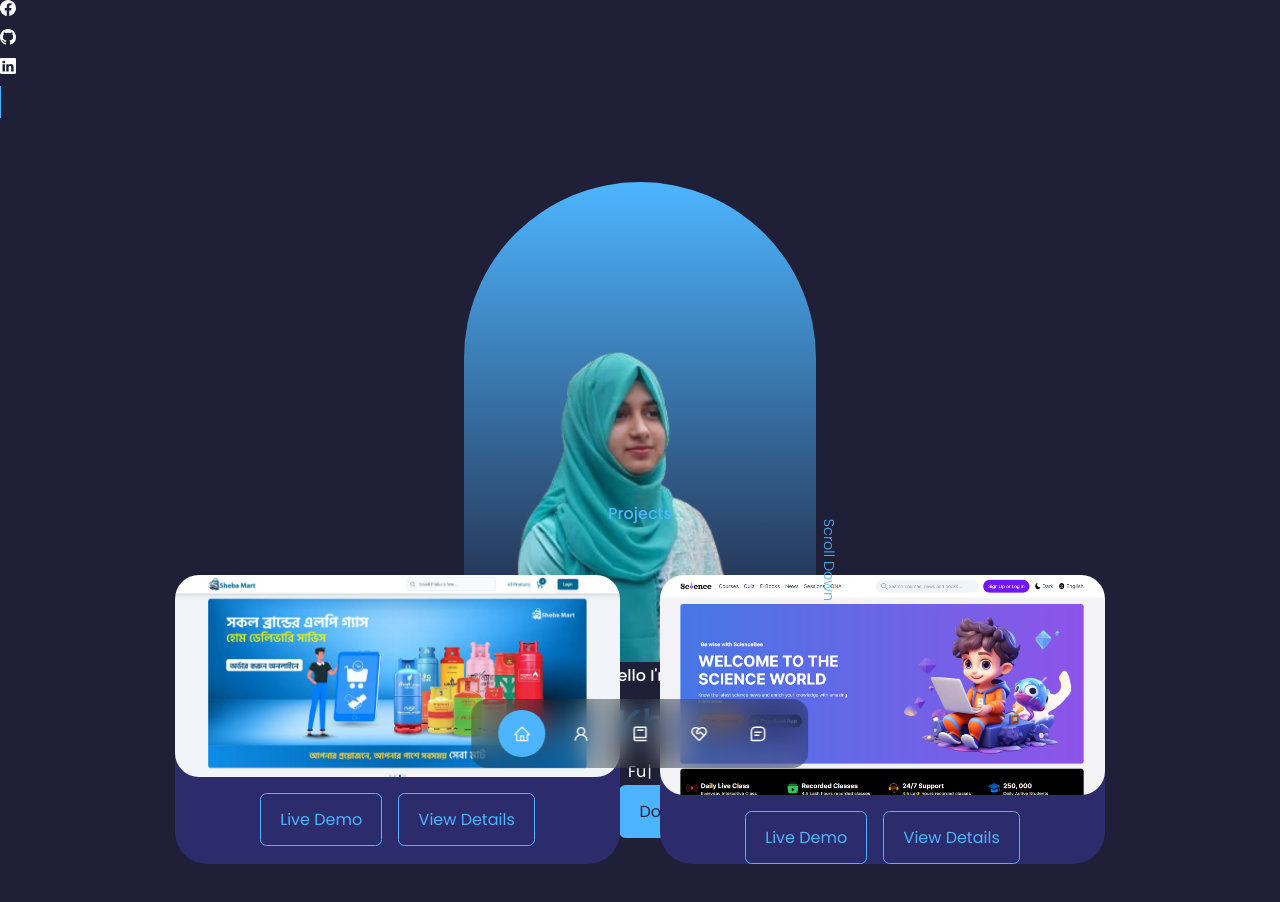
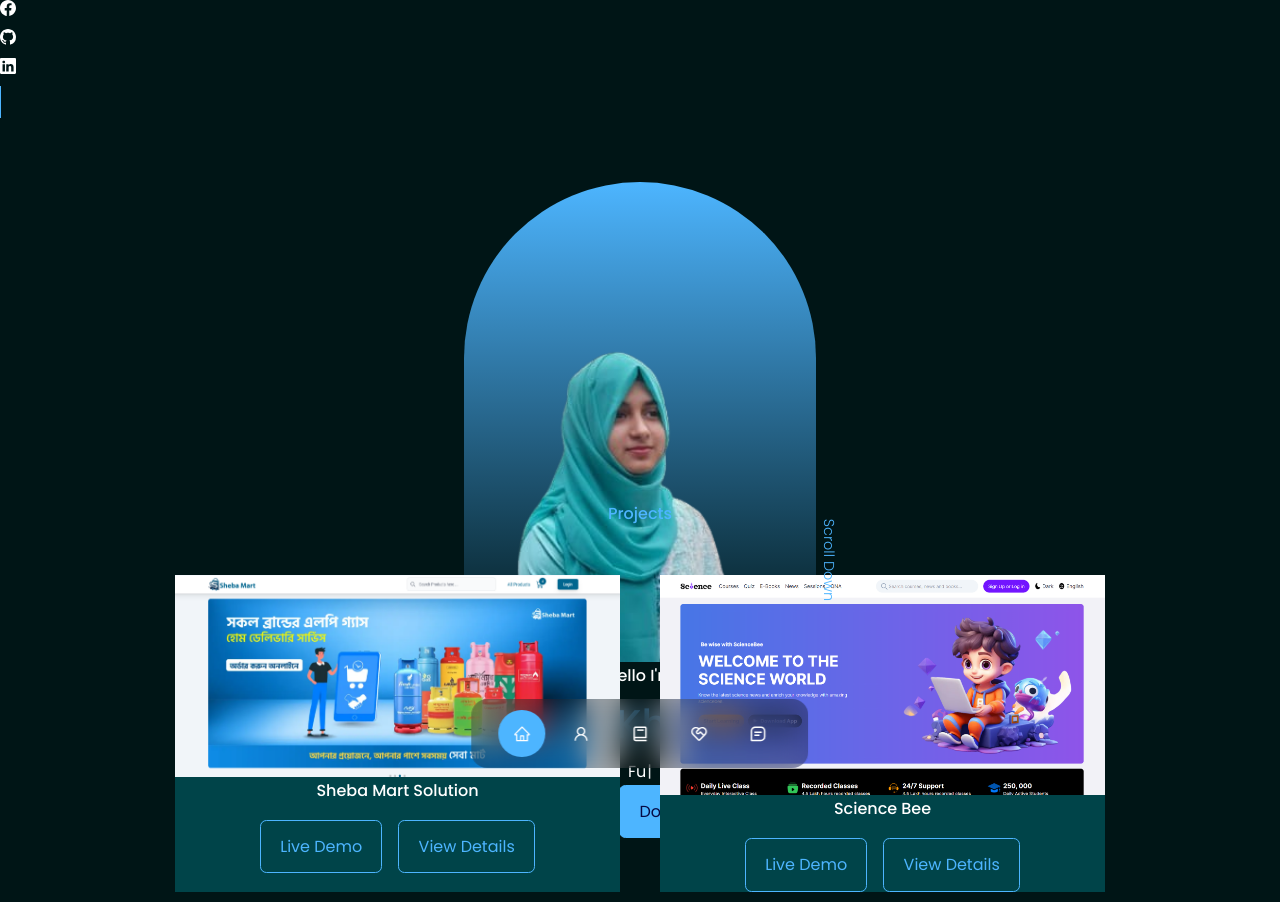
Before and after one commit to mim2041/my-portfolio, a React (Vite) app: page / in a window 1280 px wide. Shown: the top 902 px of the page. Built offline with nearby package versions, Linux system fonts and the light colour scheme.

Commit message:
tooltip added

```diff
--- a/src/components/Navbar/Navbar.jsx
+++ b/src/components/Navbar/Navbar.jsx
@@ -14,30 +14,35 @@ const Navbar = () => {
                 <Link to="/"
                     onClick={() => setActiveItem("#home")}
                     className={ activeItem === "#home" ? "active" : ""}
+                    title='Home'
                 >
                         <AiOutlineHome />
                 </Link>
                 <Link to="/"
                     onClick={() => setActiveItem("#about")}
                     className={ activeItem === "#about" ? "active" : ""}
+                    title='About'
                 >
                         <AiOutlineUser />
                 </Link>
                 <Link to="/projects"
                     onClick={() => setActiveItem("#projects")}
                     className={ activeItem === "#projects" ? "active" : ""}
+                    title='Projects'
                 >
                         <BiBook />
                 </Link>
                 <Link to="/skills"
                     onClick={() => setActiveItem("#skills")}
                     className={ activeItem === "#skills" ? "active" : ""}
+                    title='Skills & Experience'
                 >
                         <RiServiceLine />
                 </Link>
                 <Link to="/contact"
                     onClick={() => setActiveItem("#contact")}
                     className={ activeItem === "#contact" ? "active" : ""}
+                    title='Contact'
                 >
                         <BiMessageSquareDetail />
                 </Link>
--- a/src/components/layout/MainLayout.jsx
+++ b/src/components/layout/MainLayout.jsx
@@ -6,7 +6,7 @@ const MainLayout = () => {
     return (
         <div>
             <Navbar />
-            <div className='max-w-[1200px] mx-auto '>
+            <div className=' mx-auto '>
                 <Outlet />
             </div>
             <Footer />
--- a/src/index.css
+++ b/src/index.css
@@ -15,7 +15,7 @@
 }
 
 :root {
-    --color-bg: #1f1f38;
+    --color-bg: #050A44;
     --color-bg-variant: #2c2c6c;
     --color-primary: #4db5ff;
     --color-primary-variant: # rgba(77, 181, 255, 0.4);
@@ -41,7 +41,7 @@ body {
     background: var(--color-bg);
     color: var(--color-white);
     line-height: 1.7;
-    background-color: #1f1f38;
+    background-color: #001516;
     /* max-width: 1600px; */
     margin: 0 auto;
 }
--- /dev/null
+++ b/src/pages/Contact/Contact.css
@@ -0,0 +1,21 @@
+.inputField:hover {
+    border: 1px solid #001516;
+    border-color: var(--color-primary-variant);
+    transform:  translate 3s ease-in-out ;
+    background: #001516;
+}
+
+@media screen and (max-width: 1024px) {
+    .contact-container {
+        margin: 20px 200px;
+    }
+
+}
+
+
+/* @media screen and (max-width: 768px) {
+    .contact-container {
+        margin: 20px 100px;
+    }
+
+} */
--- a/src/pages/Contact/Contact.jsx
+++ b/src/pages/Contact/Contact.jsx
@@ -2,6 +2,7 @@ import {MdOutlineEmail} from 'react-icons/md'
 import {RiMessengerLine} from 'react-icons/ri'
 import {FaWhatsappSquare} from 'react-icons/fa'
 import { useRef } from 'react';
+import './Contact.css'
 
 
 const Contact = () => {
@@ -21,7 +22,7 @@ const Contact = () => {
     }
 
     return (
-        <div className='my-10 '>
+        <div className='my-10 mx-8 md:mx-24 contact-container'>
             <h2 className='text-3xl mb-6'>Contact Me</h2>
 
             <div className='grid grid-cols-1 md:grid-cols-[5fr,7fr] gap-6'>
@@ -47,9 +48,9 @@ const Contact = () => {
                 </div>
                 <div>
                     <form ref={form} onSubmit={sendEmail} className='flex flex-col gap-5'>
-                    <input type="text" name="name" placeholder="Your Full Name" required className='w-full rounded-lg py-4 px-3 bg-[#2c2c6c] hover:bg-transparent'/>
-                    <input type="email" name="email" placeholder="Your Email address" required className='w-full rounded-lg py-4 px-3 bg-[#2c2c6c] hover:bg-transparent'/>
-                    <textarea name="message" rows="7" className='w-full rounded-lg py-4 px-3 bg-[#2c2c6c] hover:bg-transparent' placeholder='Message...'></textarea>
+                    <input type="text" name="name" placeholder="Your Full Name" required className='w-full rounded-lg py-4 px-3 bg-[#2c2c6c] hover:bg-transparent inputField'/>
+                    <input type="email" name="email" placeholder="Your Email address" required className='w-full rounded-lg py-4 px-3 bg-[#2c2c6c] hover:bg-transparent inputField'/>
+                    <textarea name="message" rows="7" className='w-full rounded-lg py-4 px-3 bg-[#2c2c6c]  inputField' placeholder='Message...'></textarea>
                     <button type="submit" className="btn btn-primary ">Send Message</button>
                 </form>
                 </div>
--- a/src/pages/Portfolio/Portfolio.css
+++ b/src/pages/Portfolio/Portfolio.css
@@ -11,20 +11,23 @@
 }
 
 .portfolio_item {
-    background: var(--color-bg-variant);
+    /* background: var(--color-bg-variant); */
+    background-color: #004449;
     /* padding: 1.3rem; */
-    border-radius: 2rem;
+    /* border-radius: 2rem; */
     border: 1 px solid transparent;
     transition: var(--transition);
+    /* transition: scale 0.3s ease-in-out; */
 }
 
 .portfolio_item:hover {
     border-color: var(--color-primary-variant);
-    background: transparent;
+    /* background: transparent; */
+    transform: scale(1.05);
 }
 
 .portfolio_item-image {
-    border-radius: 1.5rem;
+    /* border-start-start-radius: 1.5rem; */
     overflow: hidden;
 }
 
--- a/src/pages/Portfolio/Portfolio.jsx
+++ b/src/pages/Portfolio/Portfolio.jsx
@@ -13,9 +13,9 @@ const Portfolio = () => {
       {/* <h5>My Recent Work</h5> */}
       <h2 className="text-3xl ">Projects</h2>
       <hr />
-      <div className="container portfolio_container">
+      <div className="container portfolio_container rounded-lg">
         {ProjectData?.map((project, index) => (
-          <article key={index} className="portfolio_item">
+          <article key={index} className="portfolio_item rounded-lg">
             <div className="portfolio_item-image w-100 h-44 md:h-60  w-full object-fill">
               <img
                 src={
@@ -24,10 +24,14 @@ const Portfolio = () => {
                     : "https://via.placeholder.com/150"
                 }
                 alt=""
+                className='w-full h-full rounded-t-lg'
               />
             </div>
 
-            <div className="portfolio_item-cta mb-5">
+            <div>
+              <h3 className="text-left ml-5 mt-2">{project?.title}</h3>
+              <div className="portfolio_item-cta mb-5">
+
               {project?.live && (
                 <a
                   href={project?.live}
@@ -45,6 +49,7 @@ const Portfolio = () => {
                 View Details
               </Link>
             </div>
+            </div>
           </article>
         ))}
       </div>
```
